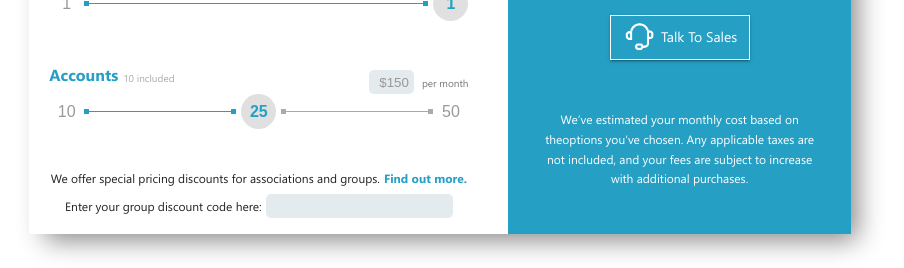
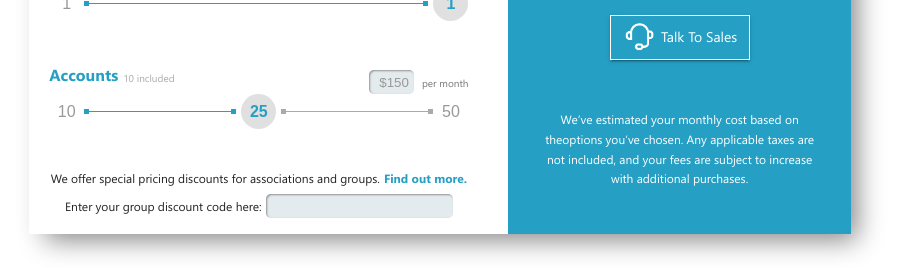
Before and after one commit to seeatend/up_test, a React (Create React App) app: page / in a window 1280 px wide. Shown: the part 503-771 px from the top of the page, without its empty margins (200-1104 px from the left). Built offline with nearby package versions, Linux system fonts and the light colour scheme.

Commit message:
Added box shadow to input

```diff
--- a/src/components/pages/purchase/index.js
+++ b/src/components/pages/purchase/index.js
@@ -174,6 +174,7 @@ const useStyles = makeStyles(theme => ({
     backgroundColor: '#E3EBEE',
     borderRadius: '5px',
     padding: '1px 5px',
+    boxShadow: 'inset 1px 1px 2px 0px rgba(145,145,145,1)',
   },
   perMonth: {
     '& span': {
```
